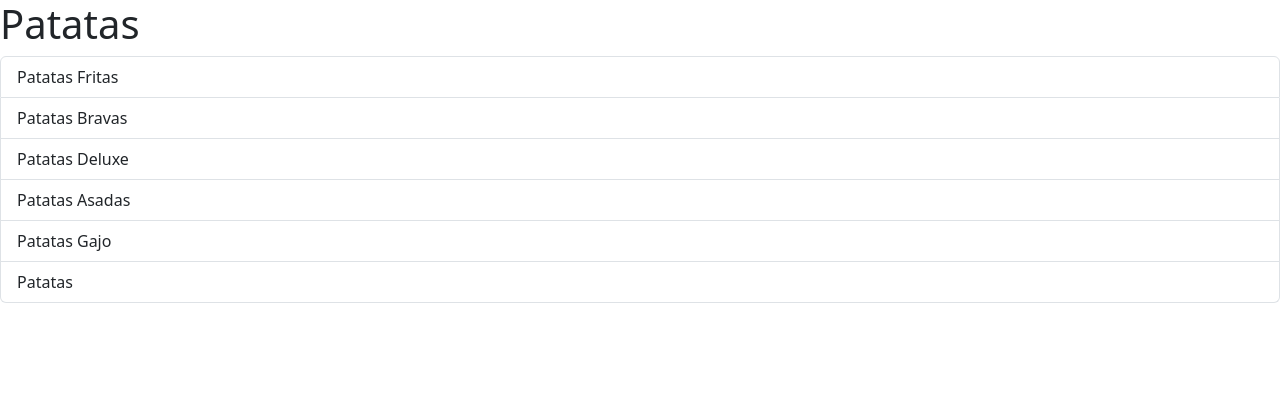
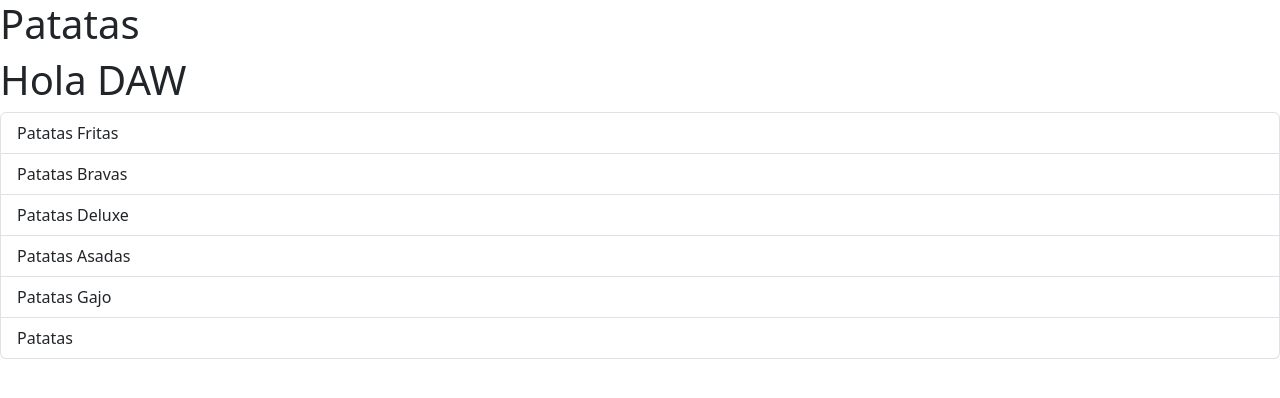
Before and after one commit to DeityLimon/HolaMundoReact, a React (Vite) app in the folder HolaMundo/: page / in a window 1280 px wide. Shown: the top 398 px of the page. Built offline with nearby package versions, Linux system fonts and the light colour scheme.

Commit message:
add HolaReact.tsx

```diff
--- /dev/null
+++ b/HolaMundo/src/components/HolaReact.tsx
@@ -0,0 +1,7 @@
+function HolaReact() {
+    let hola = "Hola DAW"
+
+    return(<h1>{hola}</h1>);
+}
+
+export default HolaReact;
--- a/HolaMundo/src/main.tsx
+++ b/HolaMundo/src/main.tsx
@@ -3,10 +3,12 @@ import { createRoot } from 'react-dom/client'
 import 'bootstrap/dist/css/bootstrap.css'
 import App from './components/App.tsx'
 import List from './components/List.tsx'
+import HolaReact from './components/HolaReact.tsx'
 
 createRoot(document.getElementById('root')!).render(
   <StrictMode>
     <App />
+    <HolaReact />
     <List />
   </StrictMode>,
 )
```
